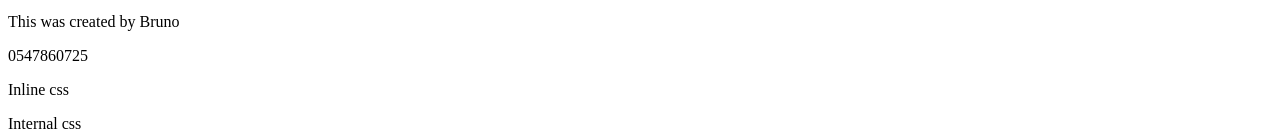
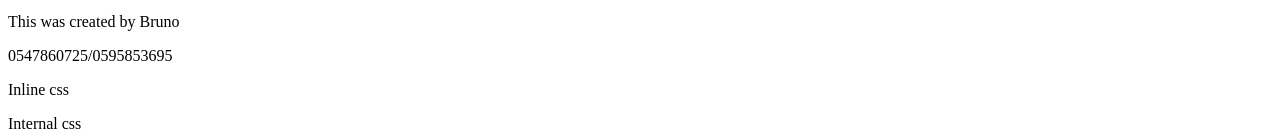
Before and after one commit to code9Bruno/bruweb3, a plain HTML site: page index.html in a window 1280 px wide. Shown: the part 537-674 px from the top of the page. Drawn offline with Linux system fonts and the light colour scheme.

Commit message:
new update

```diff
--- a/index.html
+++ b/index.html
@@ -47,7 +47,7 @@ Lions roar with laughter, spreading joy everywhere.</p>
 
 <footer>
 <p>This was created by Bruno</p>
-<p>0547860725</p>
+<p>0547860725/0595853695</p>
 
 <p>Inline css</p>
 <p>Internal css</p>
```
